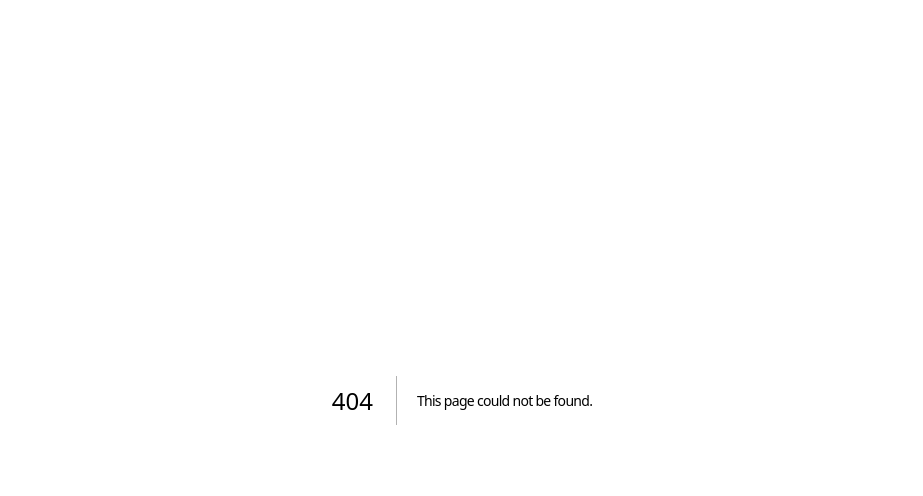
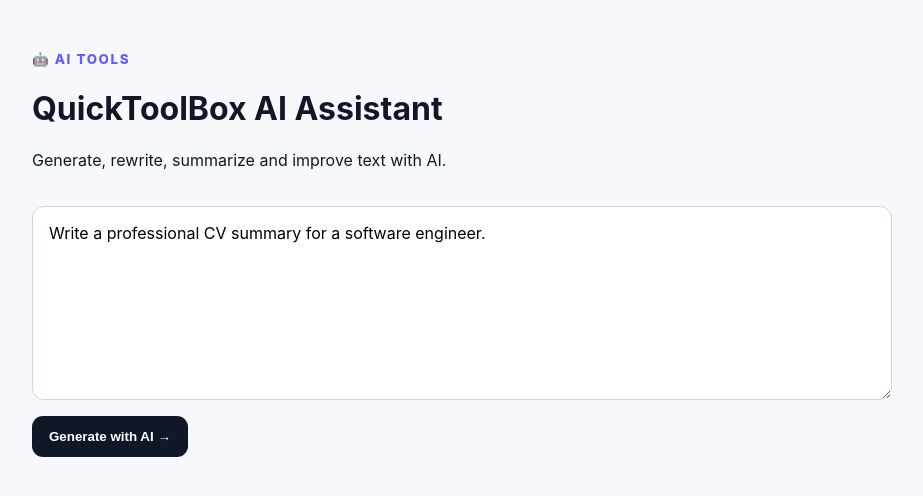
Before and after one commit to Afifarman/QuickToolBox, a Next.js app: page /ai in a window 1280 px wide. Before the commit this address had no page. Shown: the top 496 px of the page, without its empty margins (178-1101 px from the left). Built offline with nearby package versions, Linux system fonts and the light colour scheme.

Commit message:
feat: add QuickToolBox AI Assistant page

```diff
--- /dev/null
+++ b/app/ai/page.js
@@ -0,0 +1,27 @@
+'use client';
+import { useState } from 'react';
+
+export default function AIPage() {
+  const [prompt, setPrompt] = useState('Write a professional CV summary for a software engineer.');
+  const [answer, setAnswer] = useState('');
+  const [busy, setBusy] = useState(false);
+
+  async function generate() {
+    setBusy(true); setAnswer('');
+    try {
+      const res = await fetch('/api/ai', { method: 'POST', headers: { 'Content-Type': 'application/json' }, body: JSON.stringify({ prompt }) });
+      const data = await res.json();
+      setAnswer(data.text || data.error || 'No response.');
+    } catch { setAnswer('AI request failed.'); }
+    finally { setBusy(false); }
+  }
+
+  return <main style={{maxWidth:900,margin:'0 auto',padding:'48px 20px'}}>
+    <small>🤖 AI TOOLS</small>
+    <h1>QuickToolBox AI Assistant</h1>
+    <p>Generate, rewrite, summarize and improve text with AI.</p>
+    <textarea rows={8} value={prompt} onChange={e=>setPrompt(e.target.value)} placeholder="Ask AI anything..." style={{width:'100%',marginTop:20,padding:16,borderRadius:12}} />
+    <button className="btn" onClick={generate} disabled={busy || !prompt.trim()}>{busy ? 'Generating…' : 'Generate with AI →'}</button>
+    {answer && <div className="result" style={{whiteSpace:'pre-wrap',marginTop:20}}>{answer}</div>}
+  </main>;
+}
```
